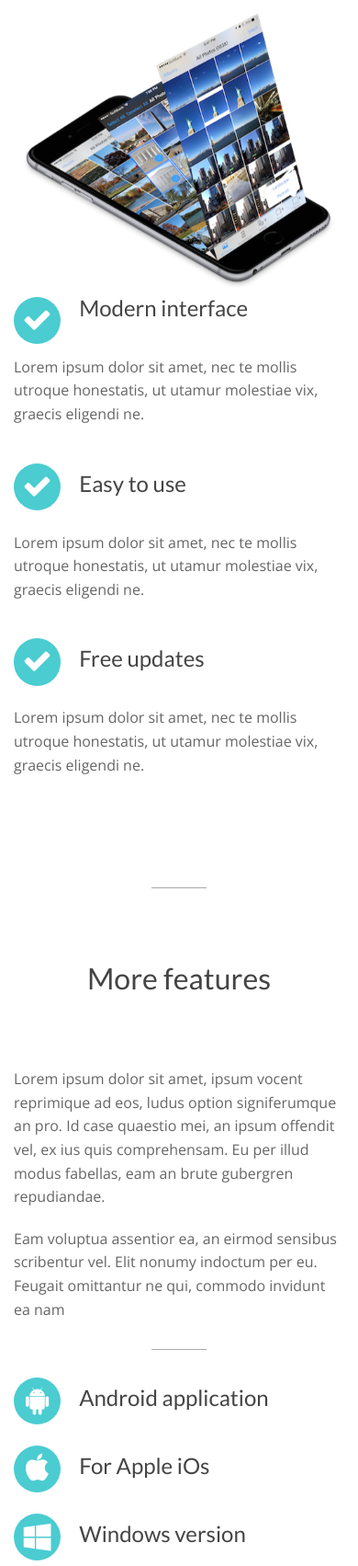
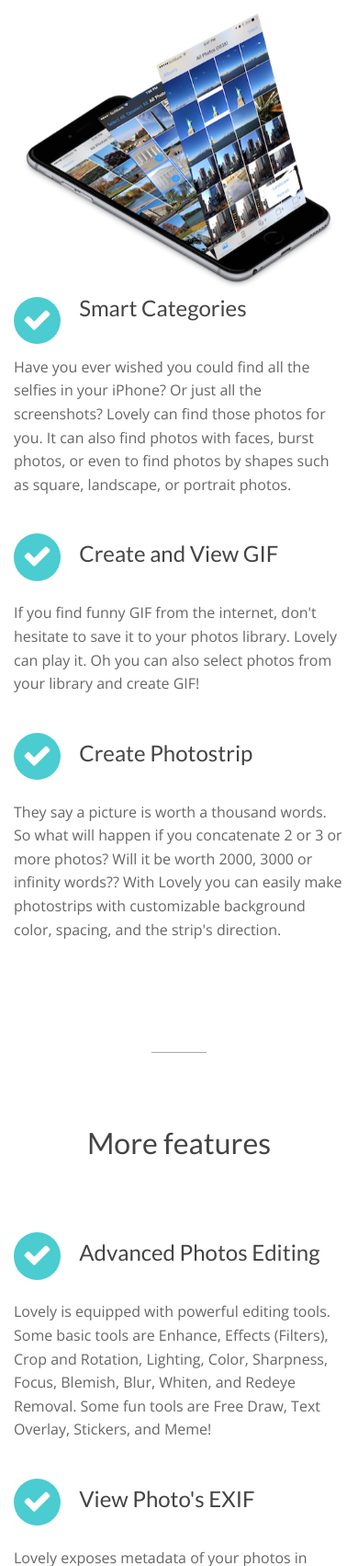
Before and after one commit to nicnocquee/Lovely-App-Web, a plain HTML site: page index.html in a window 390 px wide. Shown: the part 1244-2947 px from the top of the page at 92% size. Drawn offline with nearby package versions, Linux system fonts and the light colour scheme.

Commit message:
features

```diff
--- a/css/style.css
+++ b/css/style.css
@@ -870,10 +870,12 @@ footer .widget h5 {
 .sub-footer {
 	border-top: 1px solid #fafafa;
 	padding: 50px 0 20px;
+	color:#ccc;
+	background:#393939;
 }
 
 .sub-footer a{
-	color: #444;
+	color: #ccc;
 }
 
 footer .sub-footer  p {
@@ -883,6 +885,7 @@ footer .sub-footer  p {
 ul.social {
 	list-style: none;
 	padding-left: 0;
+	text-align:center;
 }
 ul.social li {
 	display: inline;
--- a/index.html
+++ b/index.html
@@ -136,23 +136,23 @@
 					<div class="wow fadeInRight" data-wow-delay="0.3s">
 						<div class="features">
 							<i class="fa fa-check fa-2x circled bg-skin float-left"></i>
-							<h5>Modern interface</h5>
+							<h5>Smart Categories</h5>
 							<p>
-							Lorem ipsum dolor sit amet, nec te mollis utroque honestatis, ut utamur molestiae vix, graecis eligendi ne.
+							Have you ever wished you could find all the selfies in your iPhone? Or just all the screenshots? Lovely can find those photos for you. It can also find photos with faces, burst photos, or even to find photos by shapes such as square, landscape, or portrait photos.
 							</p>
 						</div>
 						<div class="features">
 							<i class="fa fa-check fa-2x circled bg-skin float-left"></i>
-							<h5>Easy to use</h5>
+							<h5>Create and View GIF</h5>
 							<p>
-							Lorem ipsum dolor sit amet, nec te mollis utroque honestatis, ut utamur molestiae vix, graecis eligendi ne.
+							If you find funny GIF from the internet, don't hesitate to save it to your photos library. Lovely can play it. Oh you can also select photos from your library and create GIF!
 							</p>
 						</div>
 						<div class="features">
 							<i class="fa fa-check fa-2x circled bg-skin float-left"></i>
-							<h5>Free updates</h5>
+							<h5>Create Photostrip</h5>
 							<p>
-							Lorem ipsum dolor sit amet, nec te mollis utroque honestatis, ut utamur molestiae vix, graecis eligendi ne.
+							They say a picture is worth a thousand words. So what will happen if you concatenate 2 or 3 or more photos? Will it be worth 2000, 3000 or infinity words?? With Lovely you can easily make photostrips with customizable background color, spacing, and the strip's direction.
 							</p>
 						</div>
 					</div>
@@ -177,24 +177,26 @@
 			<div class="row">
 				<div class="col-md-6">
 					<div class="wow fadeInLeft" data-wow-delay="0.2s">
-						<p>
-						Lorem ipsum dolor sit amet, ipsum vocent reprimique ad eos, ludus option signiferumque an pro. Id case quaestio mei, an ipsum offendit vel, ex ius quis comprehensam. Eu per illud modus fabellas, eam an brute gubergren repudiandae.
-						</p>
-						<p>
-						Eam voluptua assentior ea, an eirmod sensibus scribentur vel. Elit nonumy indoctum per eu. Feugait omittantur ne qui, commodo invidunt ea nam
-						</p>
-						<div class="divider-short marginbot-30 margintop-30"></div>
 						<div class="features">
-							<i class="fa fa-android fa-2x circled bg-skin float-left"></i>
-							<h5>Android application</h5>
+							<i class="fa fa-check fa-2x circled bg-skin float-left"></i>
+							<h5>Advanced Photos Editing</h5>
+							<p>
+							Lovely is equipped with powerful editing tools. Some basic tools are Enhance, Effects (Filters), Crop and Rotation, Lighting, Color, Sharpness, Focus, Blemish, Blur, Whiten, and Redeye Removal. Some fun tools are Free Draw, Text Overlay, Stickers, and Meme!
+							</p>
 						</div>
 						<div class="features">
-							<i class="fa fa-apple fa-2x circled bg-skin float-left"></i>
-							<h5>For Apple iOs</h5>
+							<i class="fa fa-check fa-2x circled bg-skin float-left"></i>
+							<h5>View Photo's EXIF</h5>
+							<p>
+							Lovely exposes metadata of your photos in detail for your pleasure including Camera Model, Exposure Time, F Number, Focal Length, ISO Time, Dimension, and File Size.
+							</p>
 						</div>
 						<div class="features">
-							<i class="fa fa-windows fa-2x circled bg-skin float-left"></i>
-							<h5>Windows version</h5>
+							<i class="fa fa-check fa-2x circled bg-skin float-left"></i>
+							<h5>Free Some Space</h5>
+							<p>
+							Doesn't have enough space to upgrade to the new and shiny iOS? Use Lovely to batch resize multiple photos or delete them.
+							</p>
 						</div>
 					</div>
 				</div>
@@ -211,6 +213,7 @@
 	<!~~ /Section: content ~~>
 
 	<!-- <div class="divider-short"></div> -->
+	<!--
     <section id="works" class="home-section home-section-screenshots text-center">
 		<div class="container">
 			<div class="row text-center heading">
@@ -247,7 +250,7 @@
 		</div>
 	</section>
 
-<!--
+
 
 	<section id="callaction" class="home-section paddingtop-40">
            <div class="container">
@@ -285,13 +288,13 @@
 		<div class="sub-footer">
 		<div class="container">
 			<div class="row">
-				<div class="col-sm-6 col-md-6 col-lg-6">
+				<div class="col-sm-12 col-md-12 col-lg-12">
 					<ul class="social">
 						<li><a href="http://twitter.com/nicnocquee"><i class="fa fa-twitter"></i>&nbsp;Nico Prananta</a></li>
 					</ul>
 
 					<div class="wow fadeInLeft" data-wow-delay="0.1s">
-					<div class="text-left">
+					<div class="text-center">
 					<p>&copy;Copyright 2015 - DelighfulDev. All rights reserved.</p>
 					</div>
 					</div>
```
Also changed, not shown: img/img-2.png, img/img-5.png (added).
